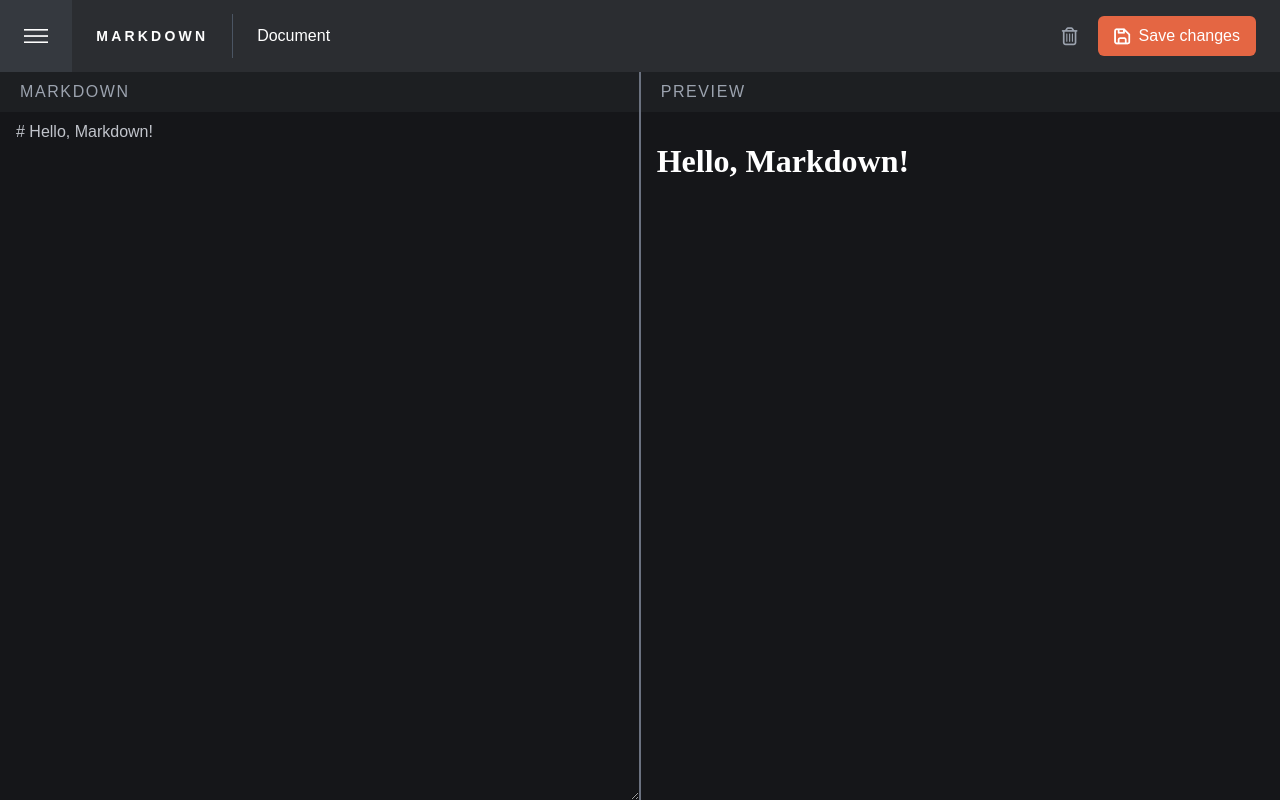
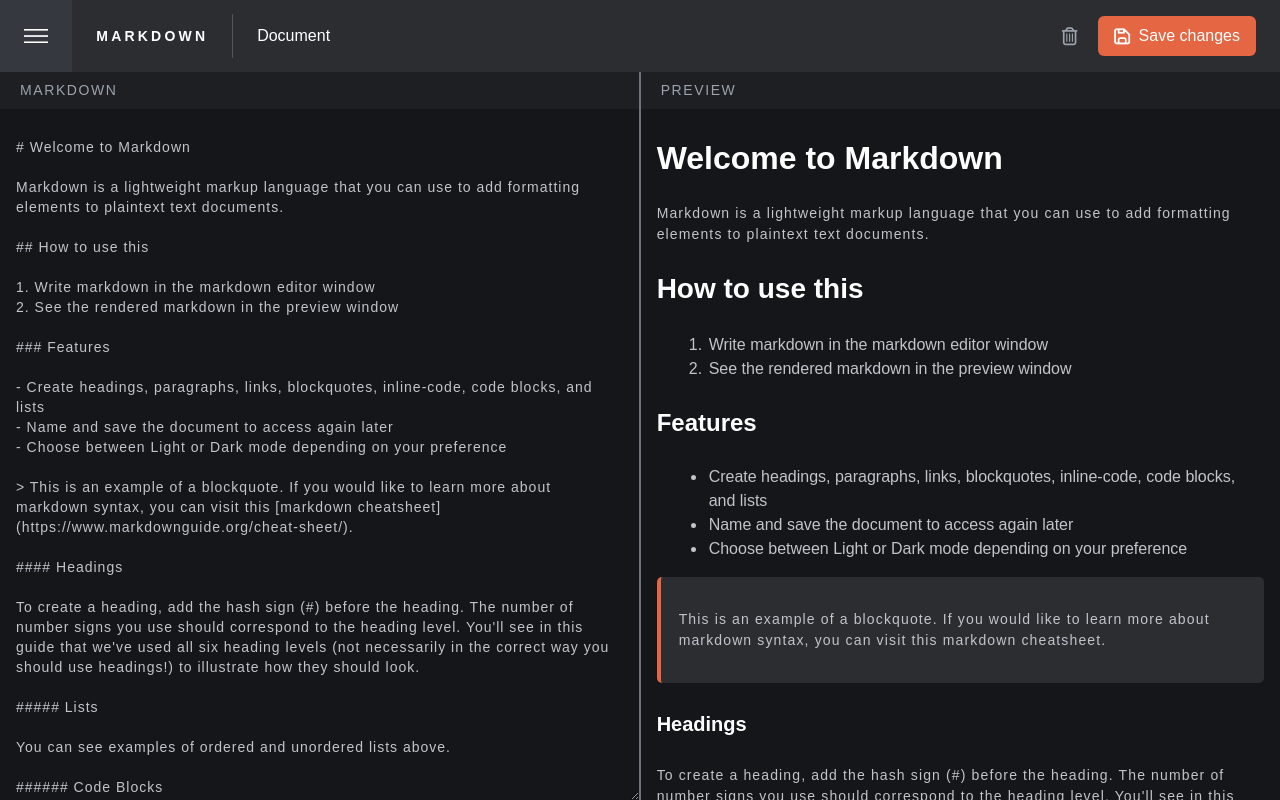
Before and after one commit to DuyNguyen16/Markdown-Editor, a React (Vite) app: page / in a window 1280 px wide. Built offline with nearby package versions, Linux system fonts and the light colour scheme.

Commit message:
update markdown

```diff
--- a/src/frontend/pages/HomePage.tsx
+++ b/src/frontend/pages/HomePage.tsx
@@ -2,20 +2,21 @@ import { useState } from "react";
 import { marked } from "marked";
 import { Panel, PanelGroup, PanelResizeHandle } from "react-resizable-panels";
 import './markdown.css'
+import { text } from "./text.tsx"
 
 const HomePage = () => {
-    const [markdown, setMarkdown] = useState("# Hello, Markdown!");
+    const [markdown, setMarkdown] = useState(text);
     console.log(marked(markdown));
     return (
         <div className="flex flex-grow h-full overflow-hidden">
             <PanelGroup direction="horizontal">
                 <Panel defaultSize={50} minSize={30}>
                     <div className="h-full flex flex-col">
-                        <h4 className="bg-DContainerBG px-5 py-2 text-gray-400 tracking-[0.1rem]">
+                        <p className="bg-DContainerBG px-5 py-2 text-gray-400 tracking-[0.1rem] m-0 text-md ">
                             MARKDOWN
-                        </h4>
+                        </p>
                         <textarea
-                            className="flex-1 bg-DBG border-none overflow-y-auto p-2 px-4 focus:outline-none text-colour-gray"
+                            className="flex-1 bg-DBG border-none overflow-y-auto p-2 px-4 text-sm focus:outline-none text-colour-gray tracking-[1px]"
                             value={markdown}
                             onChange={(e) => setMarkdown(e.target.value)}
                         ></textarea>
@@ -24,11 +25,11 @@ const HomePage = () => {
                 <PanelResizeHandle className="w-[0.08rem] bg-gray-500" />
                 <Panel defaultSize={50} minSize={50}>
                     <div className="h-full flex flex-col">
-                        <h4 className="bg-DContainerBG px-5 py-2 text-gray-400 tracking-[0.1rem]">
+                        <p className="bg-DContainerBG px-5 py-2 text-gray-400 tracking-[0.1rem] m-0 text-md">
                             PREVIEW
-                        </h4>
+                        </p>
                         <div
-                            className="flex-1 bg-DBG overflow-y-auto p-1 px-4 font-robotoSlab"
+                            className="flex-1 bg-DBG overflow-y-auto p-1 px-4"
                             dangerouslySetInnerHTML={{
                                 __html: marked(markdown),
                             }}
--- a/src/frontend/pages/markdown.css
+++ b/src/frontend/pages/markdown.css
@@ -1,48 +1,94 @@
 h1 {
     font-size: 32px;
     font-weight: 700; /* Bold */
-    padding: 21px 0;
+    margin: 21px 0;
 }
 
 h2 {
-    font-size: 1.5em;
+    font-size: 28px;
     font-weight: 600; /* Semi-bold */
+    margin: 23px 0;
 }
 
 h3 {
-    font-size: 1.17em;
-    font-weight: 500; /* Medium */
+    font-size: 24px;
+    font-weight: 700; /* Bold */
+    margin: 24px 0;
 }
 
 h4 {
-    font-size: 1em;
-    font-weight: 400; /* Normal */
+    font-size: 20px;
+    font-weight: 700; /* Bold */
+    margin: 26px 0;
 }
 
 h5 {
-    font-size: 0.83em;
-    font-weight: 400; /* Normal */
+    font-size: 16px;
+    font-weight: 700; /* Normal */
+    margin: 26px 0;
 }
 
 h6 {
-    font-size: 0.67em;
-    font-weight: 400; /* Normal */
+    font-size: 14px;
+    font-weight: 700; /* Normal */
+    margin: 32px 0;
+    color: #E46643;
 }
 
 ol li {
     list-style: decimal;
     padding-left: 2px;
     margin-left: 10px;
+    color: #c1c4cb;
 }
 
 ol {
-    padding: 16px;
-    padding-left: 40px;
+    padding: 16px 0px;
+    padding: 0px 0px 0px 40px;
+}
+
+ul li {
+    list-style:initial;
+    padding-left: 2px;
+    margin-left: 10px;
+    color: #c1c4cb;
+}
+
+ul {
+    margin: 16px 0;
+    padding: 0px 0px 0px 40px;
 }
 
 p {
-    color: #C1C4CB;
-    padding: 14px 0;
+    color: #c1c4cb;
+    margin: 14px 0;
     font-size: 14px;
     letter-spacing: 0.3mm;
 }
+
+pre {
+    background-color: #2B2D31;
+    padding: 18px;
+    border-radius: 5px;
+    overflow-x: auto;
+    margin: 15px 0px;
+}
+
+code {
+    font-weight: 700;
+    color: white;
+}
+
+blockquote {
+    background-color: #2B2D31;
+    padding: 18px;
+    border-radius: 5px;
+    overflow-x: auto;
+    border-left: 4px solid #E46643; /* Width, style, and color */
+    margin: 15px 0px;
+}
+
+hr {
+    margin-top: 32px;
+    margin-bottom: 25px;
+}
--- /dev/null
+++ b/src/frontend/pages/text.tsx
@@ -0,0 +1,36 @@
+export const text = `
+# Welcome to Markdown
+
+Markdown is a lightweight markup language that you can use to add formatting elements to plaintext text documents.
+
+## How to use this
+
+1. Write markdown in the markdown editor window
+2. See the rendered markdown in the preview window
+
+### Features
+
+- Create headings, paragraphs, links, blockquotes, inline-code, code blocks, and lists
+- Name and save the document to access again later
+- Choose between Light or Dark mode depending on your preference
+
+> This is an example of a blockquote. If you would like to learn more about markdown syntax, you can visit this [markdown cheatsheet](https://www.markdownguide.org/cheat-sheet/).
+
+#### Headings
+
+To create a heading, add the hash sign (#) before the heading. The number of number signs you use should correspond to the heading level. You'll see in this guide that we've used all six heading levels (not necessarily in the correct way you should use headings!) to illustrate how they should look.
+
+##### Lists
+
+You can see examples of ordered and unordered lists above.
+
+###### Code Blocks
+
+This markdown editor allows for inline-code snippets, like this: \`<p>I'm inline</p>\`. It also allows for larger code blocks like this:
+
+\`\`\`
+<main>
+  <h1>This is a larger code block</h1>
+</main>
+\`\`\`
+`;
```
